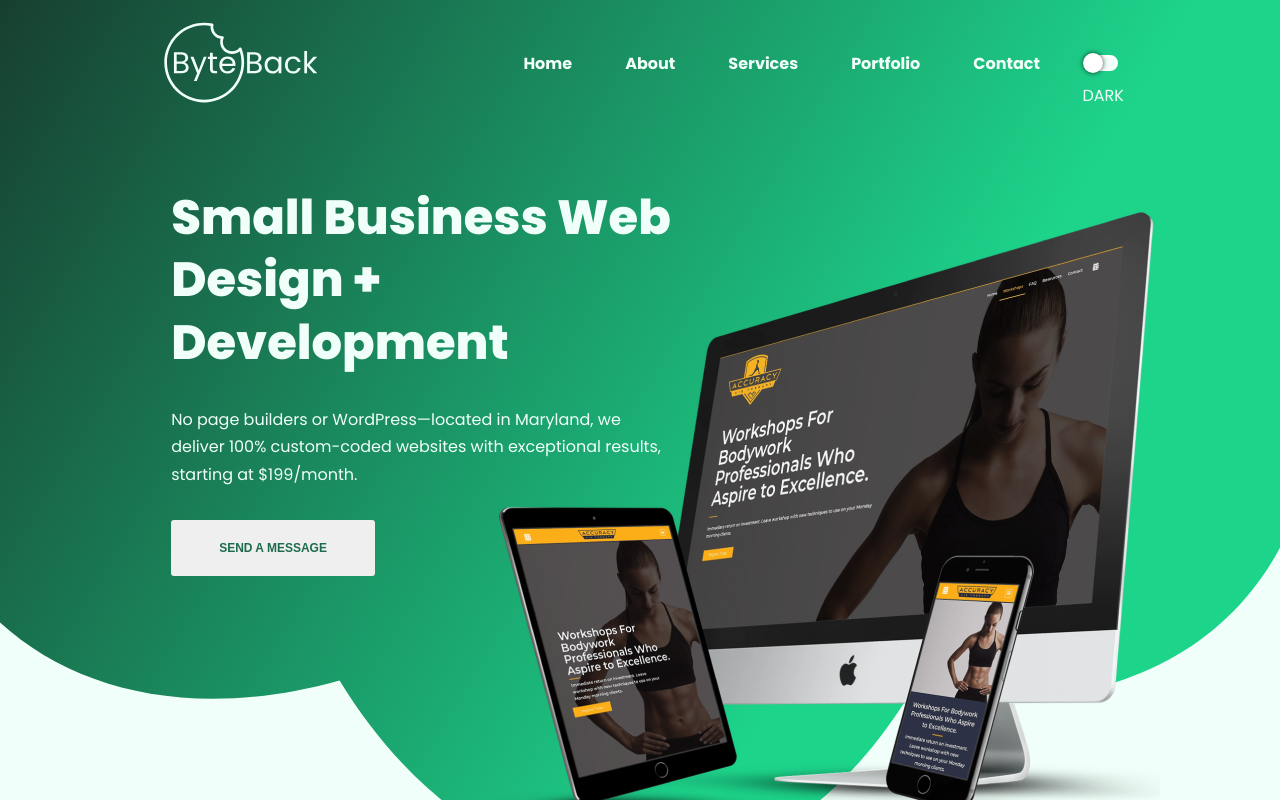
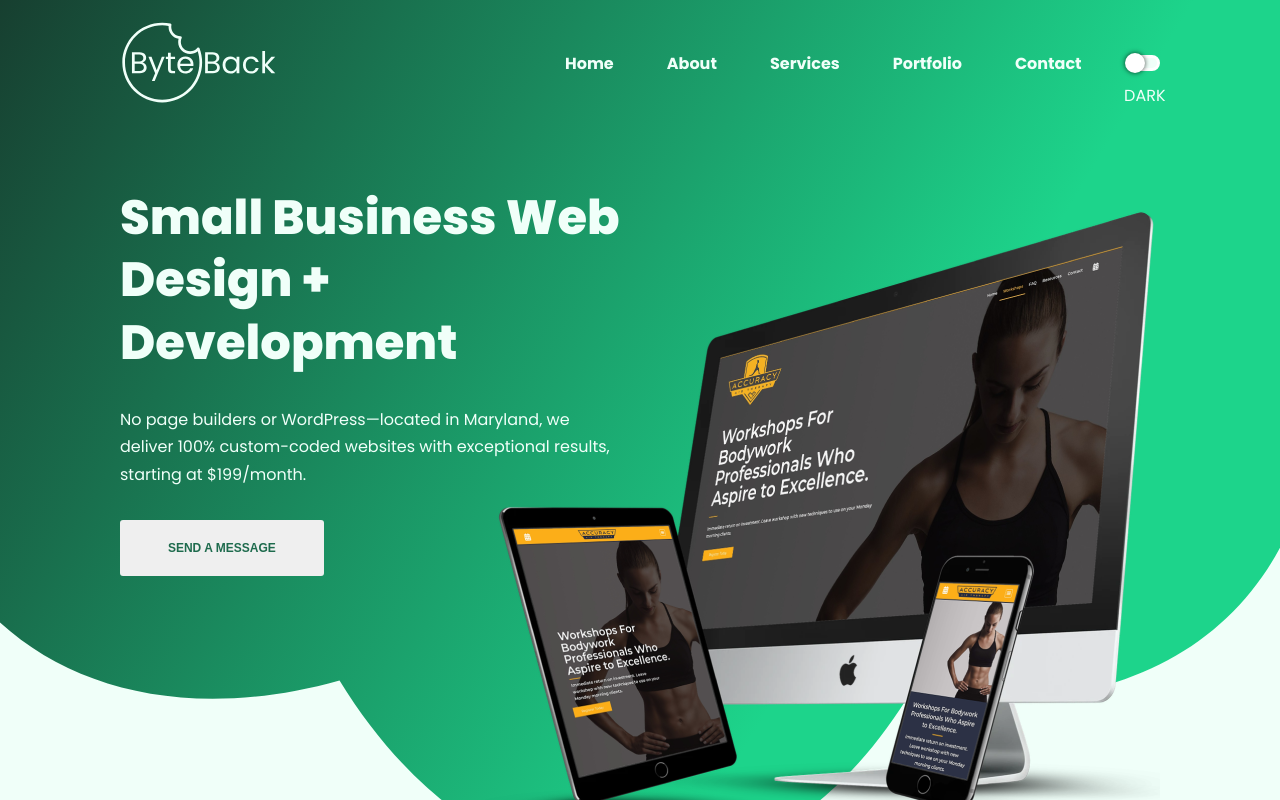
Before and after one commit to adinduokoro/Byte-Back-Digital-V2, a React (Create React App) app: page / in a window 1280 px wide. Shown: the top 800 px of the page. Built offline with nearby package versions, Linux system fonts and the light colour scheme.

Commit message:
Update App.css

```diff
--- a/src/App.css
+++ b/src/App.css
@@ -115,7 +115,7 @@ section {
   max-width: 65rem;
   width: 100%;
   height: 100%;
-  padding: 0 4%;
+  padding: 0 0;
 }
 
 /* List styles */
@@ -325,7 +325,17 @@ button {
 }
 
 @media screen and (max-width: 1024px){
+  .container {
+    padding: 0 6%;
+  }
+
   button {
     max-width: 11.9578125rem;
   }
 }
+
+@media screen and (max-width: 768px){
+  .container {
+    padding: 0 4%;
+  }
+}
```
